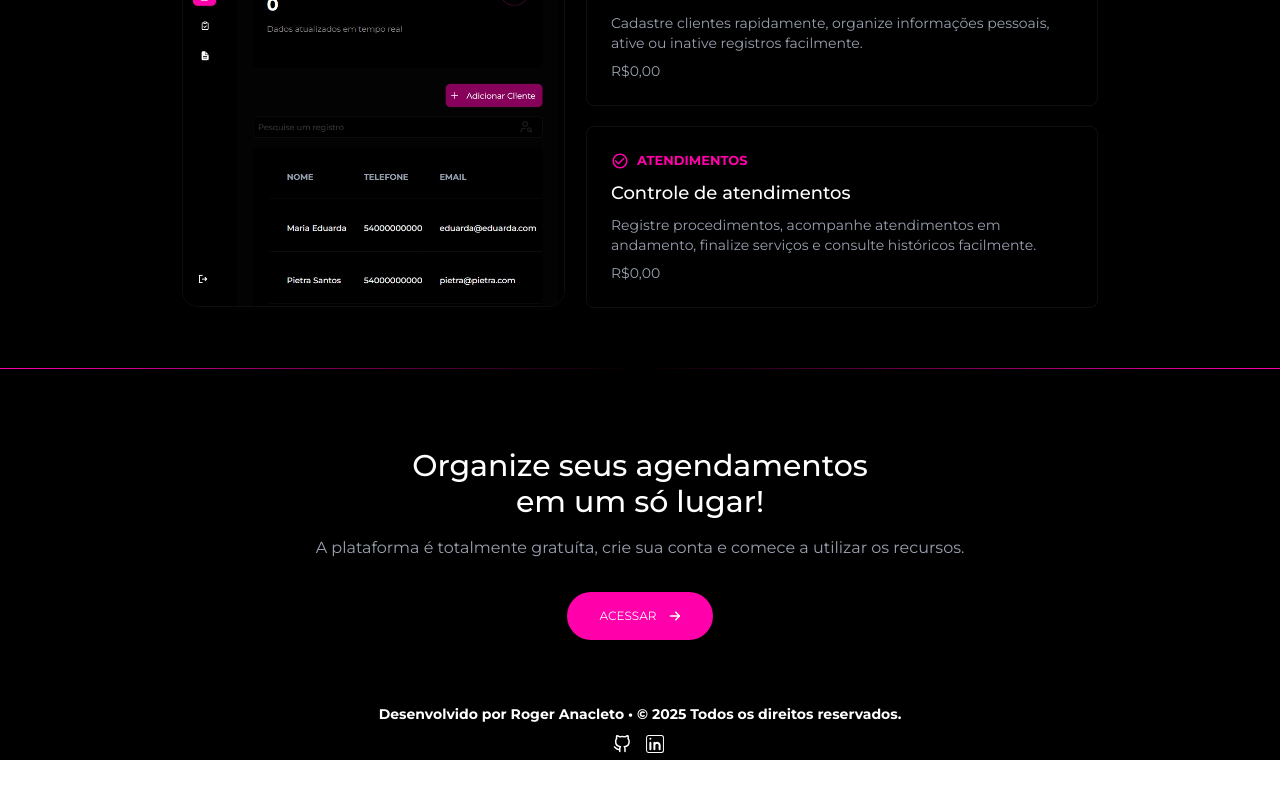
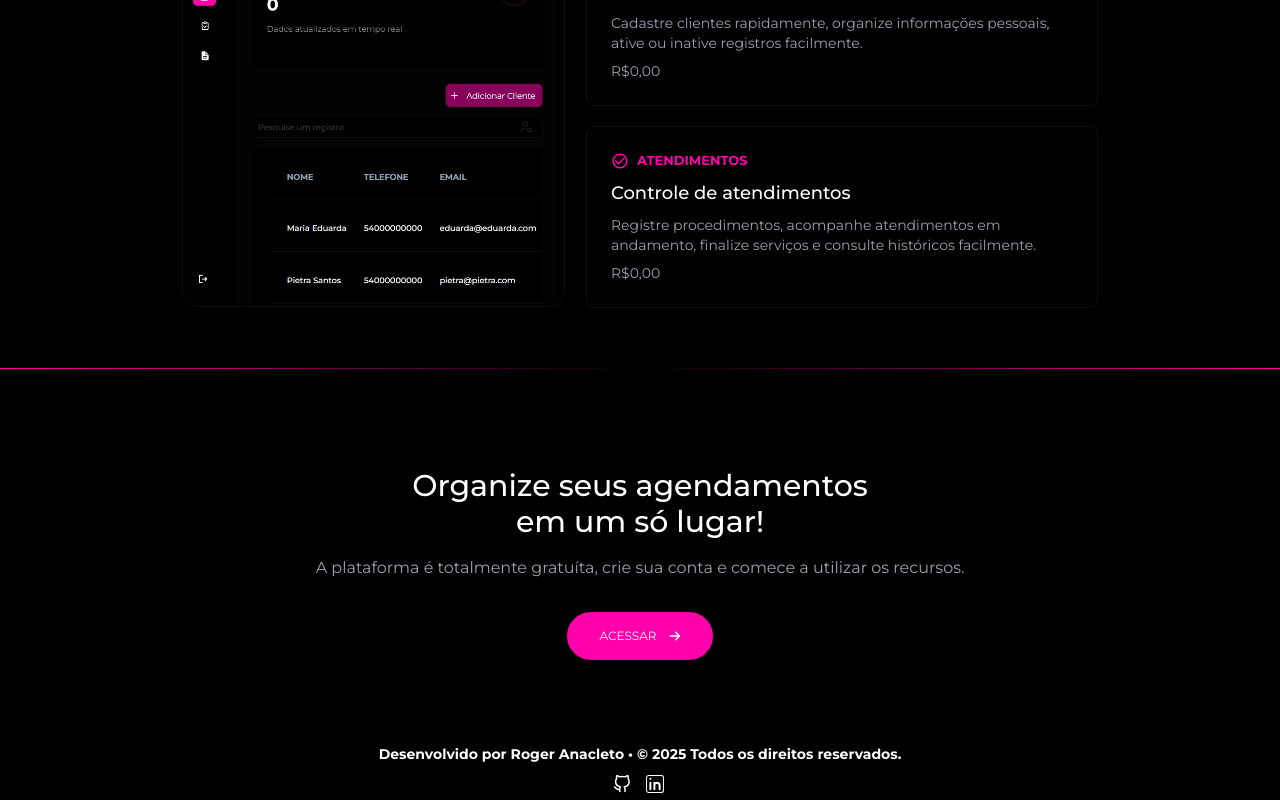
Before and after one commit to rogeranacleto/beautybook-app, a React (Vite) app: page / in a window 1280 px wide. Shown: the part 2097-2897 px from the top of the page. Before the commit the page ends 2857 px from the top, so only its background shows below. Built offline with nearby package versions, Linux system fonts and the light colour scheme; no server answers; the database is empty.

Commit message:
style: add padding

```diff
--- a/src/components/Footer/index.tsx
+++ b/src/components/Footer/index.tsx
@@ -5,7 +5,7 @@ import { FaArrowRight } from "react-icons/fa6";
 
 export function Footer() {
   return (
-    <footer className="bg-black min-h-80  max-w-screen relative flex items-center justify-center">
+    <footer className="bg-black min-h-80  max-w-screen relative flex items-center justify-center p-5">
       <div className="absolute top-0 left-0 w-full flex justify-between items-start">
         <div className="h-px w-1/2 bg-linear-to-r from-[#f0a] to-transparent rounded-full"></div>
         <div className="h-px w-1/2 bg-linear-to-l from-[#f0a] to-transparent rounded-full"></div>
```
